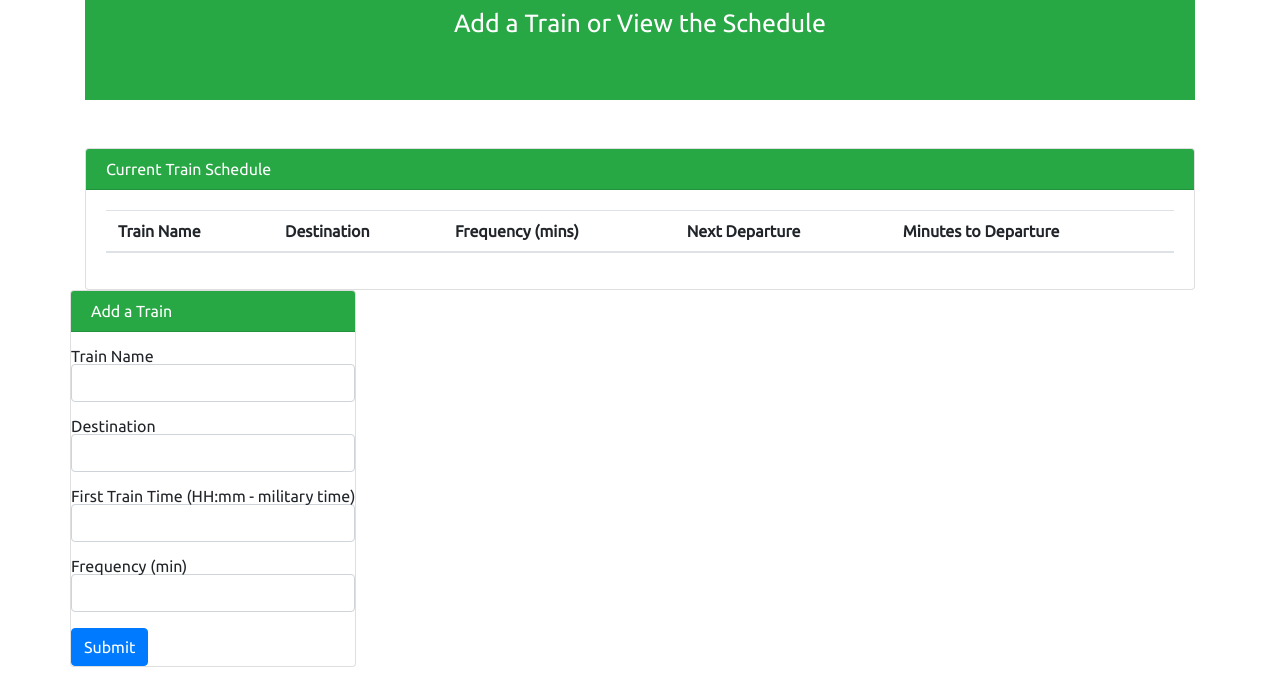
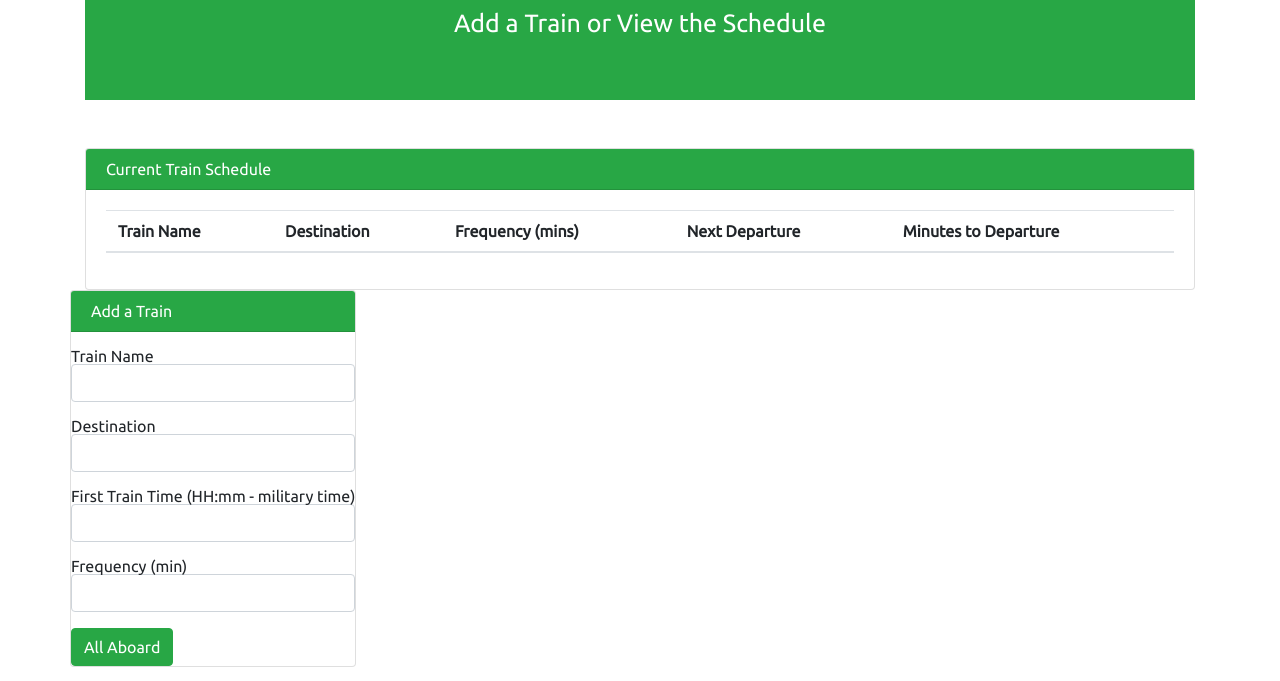
Before and after one commit to reharr4/Train-Schedule, a plain HTML site: page index.html in a window 1280 px wide. Shown: the part 119-800 px from the top of the page. Drawn offline with nearby package versions, Linux system fonts and the light colour scheme; no server answers.

Commit message:
styled button in form card

```diff
--- a/index.html
+++ b/index.html
@@ -78,7 +78,7 @@
                         <label for="frequency-input">Frequency (min)</label>
                         <input type="text" class="form-control" id="frequency-input">
                     </div>
-                    <button type="submit" class="btn btn-primary" id="add-train-btn">Submit</button>
+                    <button type="submit" class="btn btn-success" id="add-train-btn">All Aboard</button>
                 </form>
             </div>
         </div>
```
